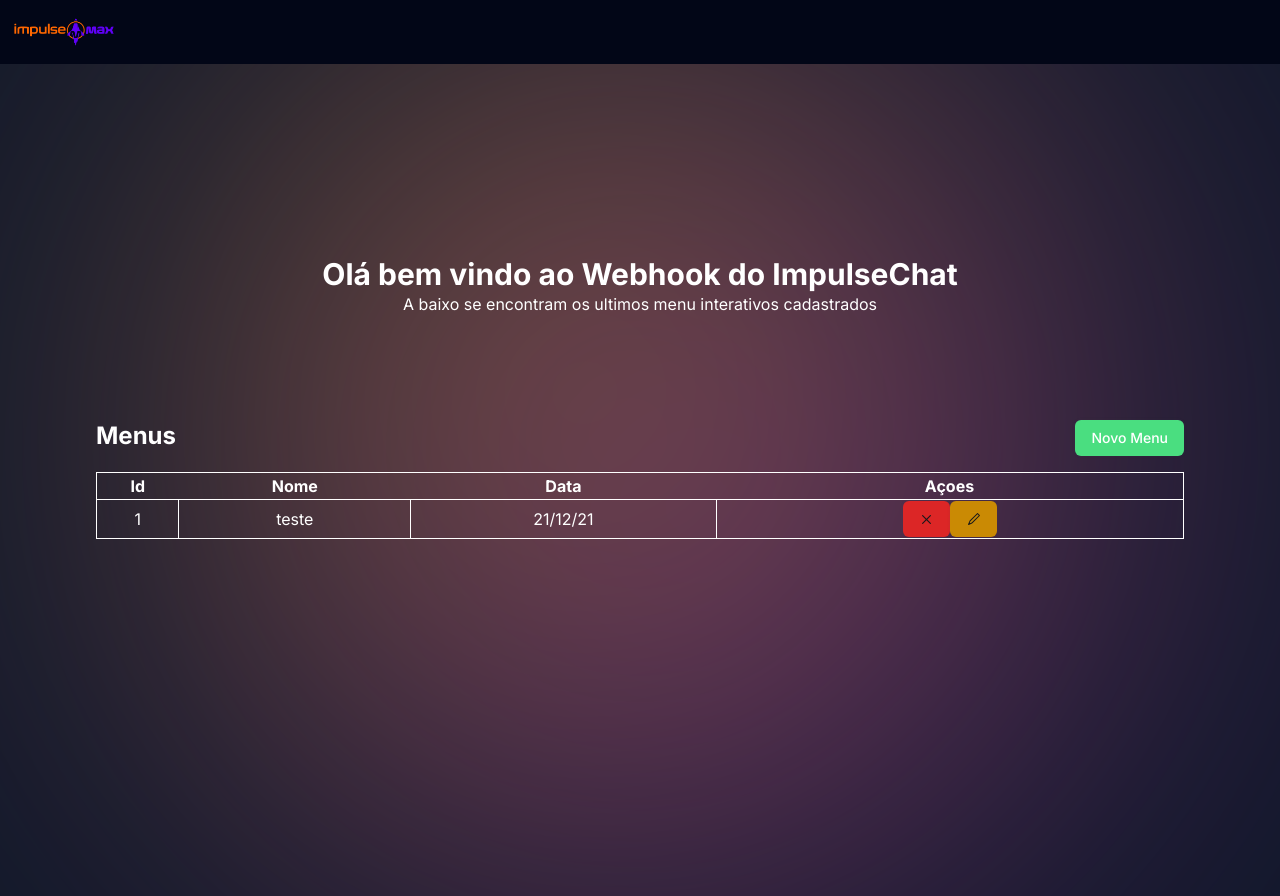
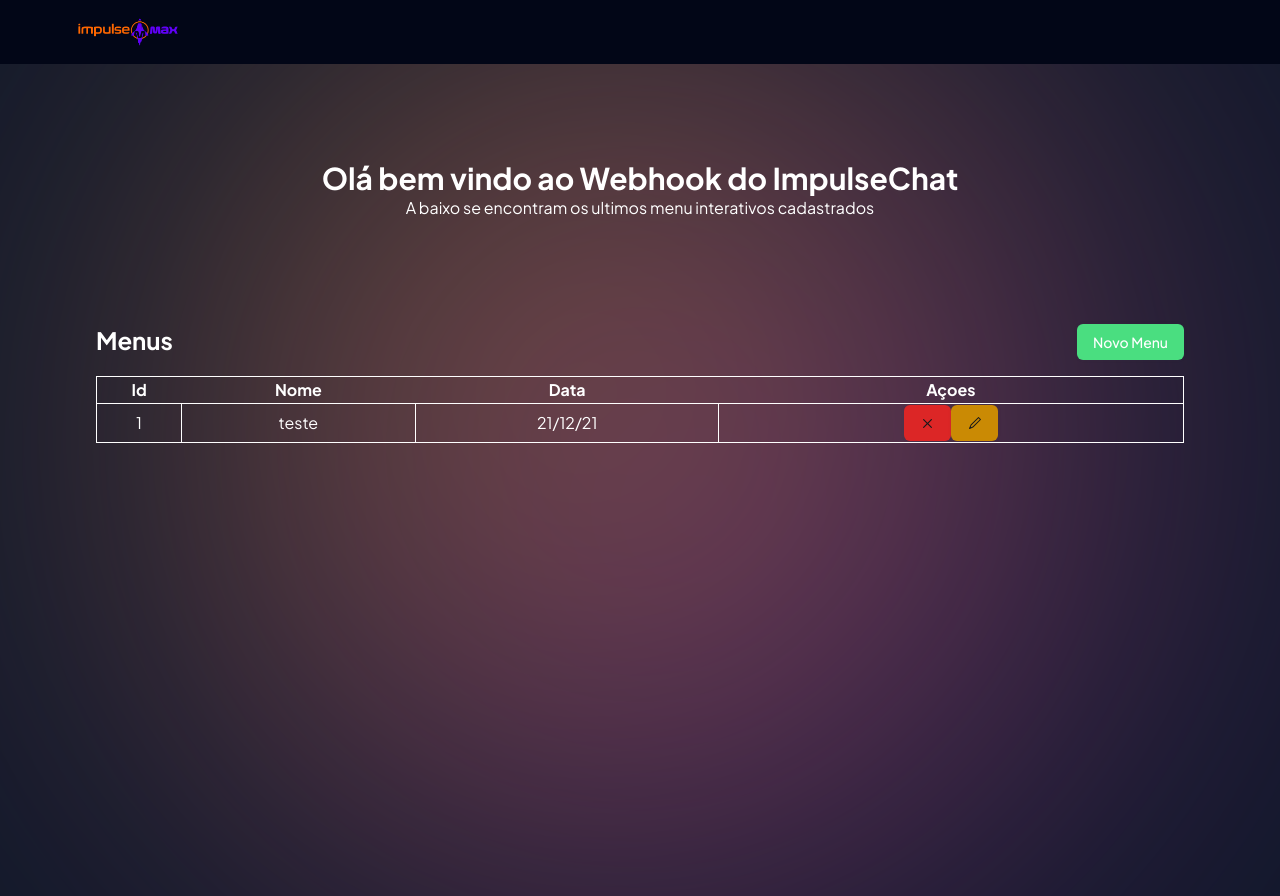
Before and after one commit to yansena/chatwoot-webhook, a Next.js app in the folder frontend/: page / in a window 1280 px wide. Built offline with nearby package versions, Linux system fonts and the light colour scheme.

Commit message:
[FEAT] - Initial Frontend 4

```diff
--- a/frontend/src/app/layout.tsx
+++ b/frontend/src/app/layout.tsx
@@ -1,14 +1,15 @@
 import type { Metadata } from "next";
-import { Inter } from "next/font/google";
+import { Inter, Plus_Jakarta_Sans } from "next/font/google";
 import "./globals.css";
 import './assets/css/tailwind.css'
-import "./assets/css/materialdesignicons.min.css"
+// import "./assets/css/materialdesignicons.min.css"
 import { Providers } from "./providers";
 
 import Header from "@/components/Header";
 import { twMerge } from "tailwind-merge";
 
 const inter = Inter({ subsets: ["latin"] });
+const plusJakarta = Plus_Jakarta_Sans({ subsets: ["latin"] });
 
 export const metadata: Metadata = {
   title: "Webhook - Chawtoot",
@@ -22,7 +23,7 @@ export default function RootLayout({
 }>) {
   return (
     <html lang="en" className="dark scroll-smooth">
-      <body className={twMerge(inter.className, 'text-base text-slate-900 dark:text-white dark:bg-slate-900')}>
+      <body className={twMerge(inter.className, plusJakarta.className, 'text-base text-slate-900 dark:text-white dark:bg-slate-900')}>
         <Header />
         {children}
       </body>
--- a/frontend/src/app/page.tsx
+++ b/frontend/src/app/page.tsx
@@ -5,7 +5,7 @@ import { Cross2Icon, Pencil1Icon } from '@radix-ui/react-icons'
 
 export default function Home() {
   return (
-    <main className="text-center overflow-hidden pt-48 after:content-[''] after:absolute after:inset-0 after:mx-auto after:w-[56rem] after:h-[56rem] after:bg-gradient-to-tl after:to-amber-400/30  after:from-fuchsia-600/30 dark:after:to-amber-400/50 dark:after:from-fuchsia-600/50 after:blur-[200px] after:rounded-full after:-z-1">
+    <main className="text-center overflow-hidden pt-24 after:content-[''] after:absolute after:inset-0 after:mx-auto after:w-[56rem] after:h-[56rem] after:bg-gradient-to-tl after:to-amber-400/30  after:from-fuchsia-600/30 dark:after:to-amber-400/50 dark:after:from-fuchsia-600/50 after:blur-[200px] after:rounded-full after:-z-1">
       <div>
         <h1 className="text-3xl font-bold">Olá bem vindo ao Webhook do ImpulseChat</h1>
         <span>A baixo se encontram os ultimos menu interativos cadastrados</span>
--- a/frontend/src/components/Header/index.tsx
+++ b/frontend/src/components/Header/index.tsx
@@ -5,7 +5,7 @@ import Link from "next/link";
 
 function Header() {
   return (
-    <div className="sticky w-full bg-slate-950">
+    <div className="sticky w-full bg-slate-950 px-16">
       <Link href="/" className="main-logo flex shrink-0 items-center">
         <Image width={200} height={100} className="w-[10vw]" priority src="/assets/images/logo.png" alt="logo" />
       </Link>
--- a/frontend/src/components/MenuTable/index.tsx
+++ b/frontend/src/components/MenuTable/index.tsx
@@ -10,7 +10,7 @@ export function MenuTable() {
         <h3 className="text-2xl  font-bold">Menus</h3>
         <Button className="bg-green-400 text-white">Novo Menu</Button>
       </div>
-      <table className="rounded-lg border border-1 border-white w-full mt-4">
+      <table className="rounded-2xl border border-1 border-white w-full mt-4">
         <thead>
           <tr className=" border border-1 border-white text-center" >
             <th>Id</th>
```
